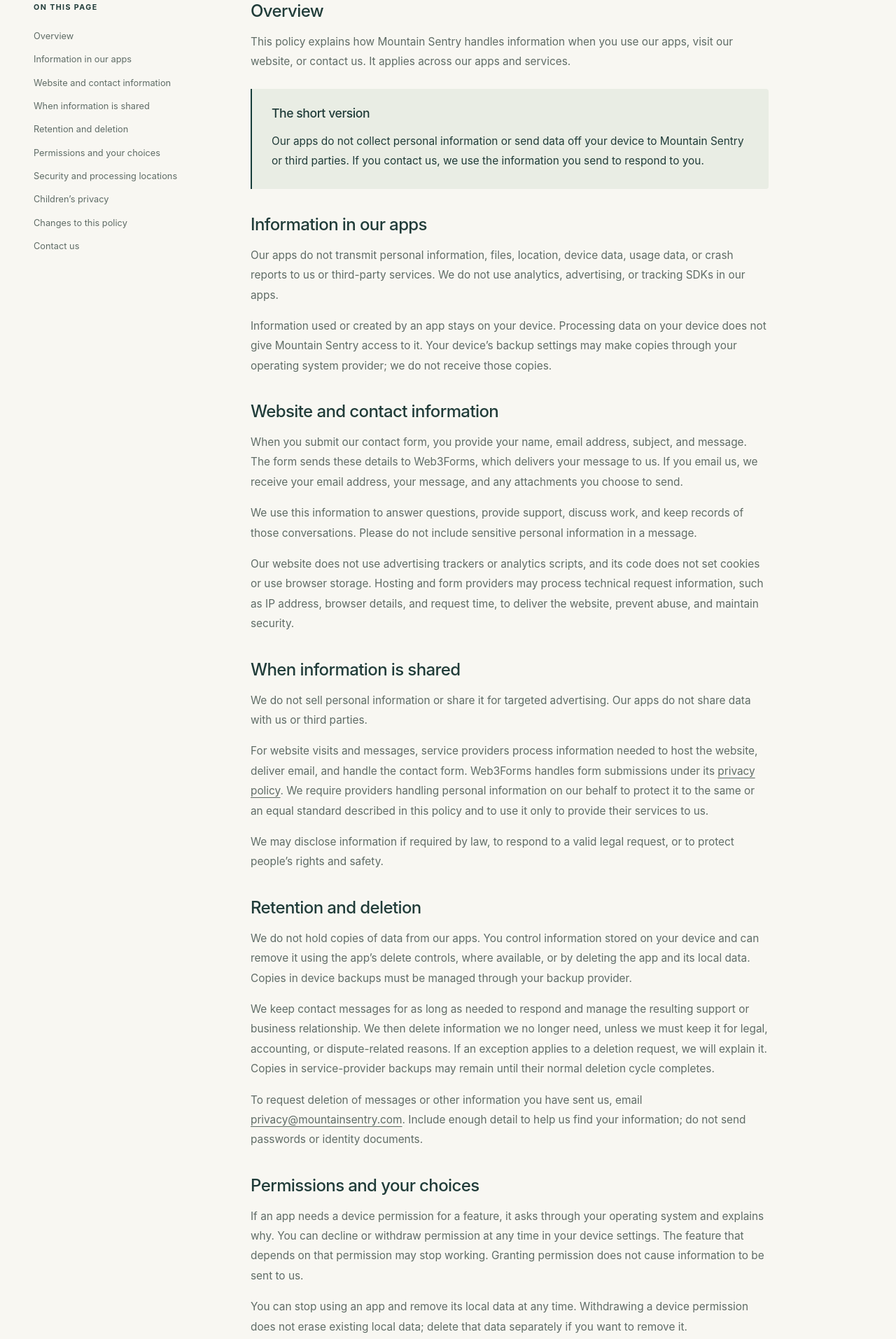
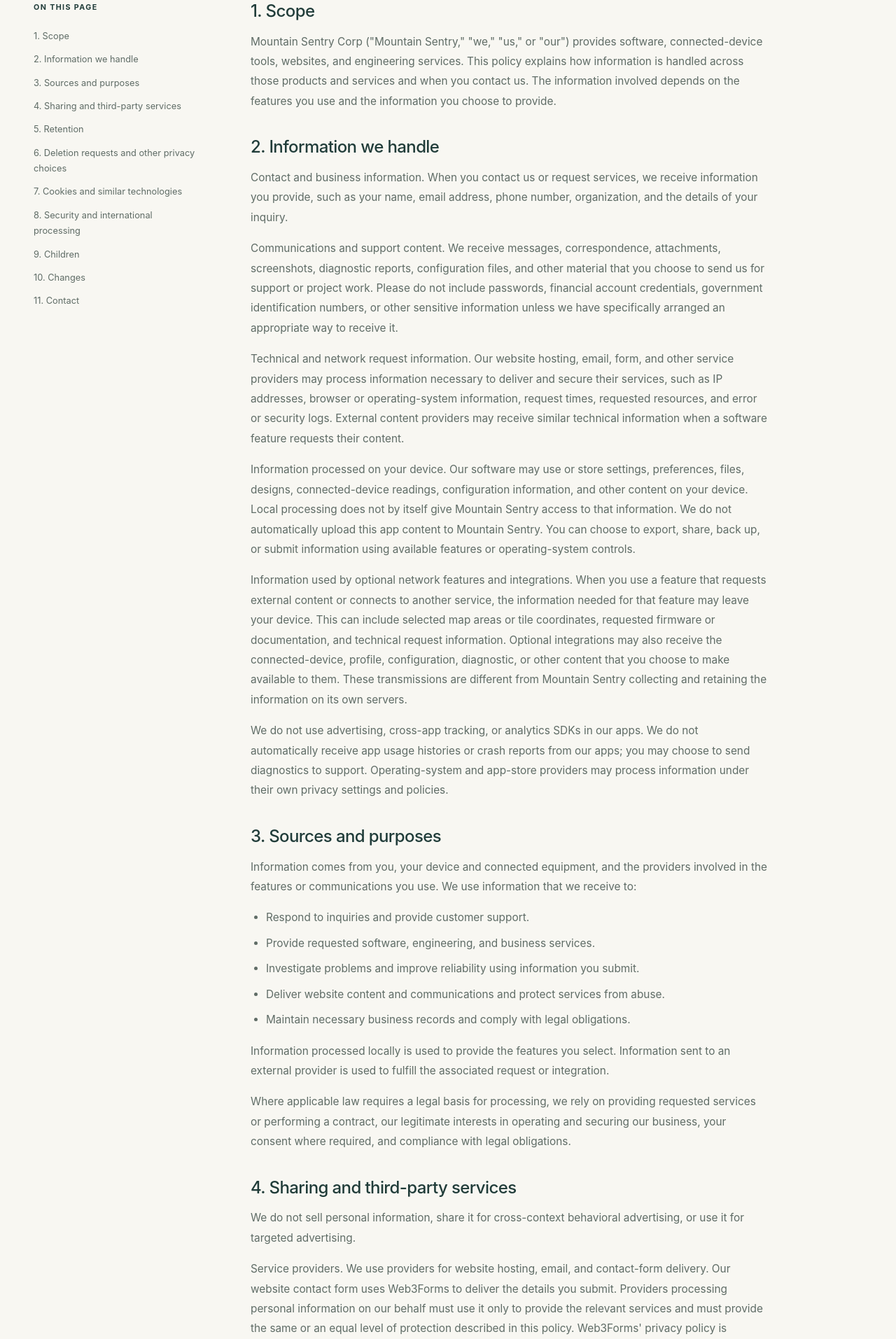
Before and after one commit to brian-greeson/mountainsentry-static, a plain HTML site: page privacy-policy.html in a window 1280 px wide. Shown: the part 514-2427 px from the top of the page at 70% size. Drawn offline with Linux system fonts and the light colour scheme.

Commit message:
update pp

```diff
--- a/privacy-policy.html
+++ b/privacy-policy.html
@@ -52,156 +52,145 @@
               On this page
             </p>
             <ul>
-              <li>
-                <a href="#overview">Overview</a>
-              </li>
-              <li>
-                <a href="#apps">Information in our apps</a>
-              </li>
-              <li>
-                <a href="#website">Website and contact information</a>
-              </li>
-              <li>
-                <a href="#sharing">When information is shared</a>
-              </li>
-              <li>
-                <a href="#retention">Retention and deletion</a>
-              </li>
-              <li>
-                <a href="#choices">Permissions and your choices</a>
-              </li>
-              <li>
-                <a href="#security">Security and processing locations</a>
-              </li>
-              <li>
-                <a href="#children">Children’s privacy</a>
-              </li>
-              <li>
-                <a href="#changes">Changes to this policy</a>
-              </li>
-              <li>
-                <a href="#contact-privacy">Contact us</a>
-              </li>
+              <li><a href="#overview">1. Scope</a></li>
+              <li><a href="#apps">2. Information we handle</a></li>
+              <li><a href="#sources">3. Sources and purposes</a></li>
+              <li><a href="#sharing">4. Sharing and third-party services</a></li>
+              <li><a href="#retention">5. Retention</a></li>
+              <li><a href="#choices">6. Deletion requests and other privacy choices</a></li>
+              <li><a href="#cookies">7. Cookies and similar technologies</a></li>
+              <li><a href="#security">8. Security and international processing</a></li>
+              <li><a href="#children">9. Children</a></li>
+              <li><a href="#changes">10. Changes</a></li>
+              <li><a href="#contact-privacy">11. Contact</a></li>
             </ul>
           </nav>
         </aside>
         <article class="legal-content" aria-label="Privacy policy">
           <section id="overview">
-            <h2>
-              Overview
-            </h2>
+            <h2>1. Scope</h2>
             <p>
-              This policy explains how Mountain Sentry handles information when you use our apps, visit our website, or contact us. It applies across our apps and services.
+              Mountain Sentry Corp (&quot;Mountain Sentry,&quot; &quot;we,&quot; &quot;us,&quot; or &quot;our&quot;) provides software, connected-device tools, websites, and engineering services. This policy explains how information is handled across those products and services and when you contact us. The information involved depends on the features you use and the information you choose to provide.
             </p>
-            <div class="policy-summary">
-              <h2>
-                The short version
-              </h2>
-              <p>
-                Our apps do not collect personal information or send data off your device to Mountain Sentry or third parties. If you contact us, we use the information you send to respond to you.
-              </p>
-            </div>
           </section>
           <section id="apps">
-            <h2>
-              Information in our apps
-            </h2>
+            <h2>2. Information we handle</h2>
             <p>
-              Our apps do not transmit personal information, files, location, device data, usage data, or crash reports to us or third-party services. We do not use analytics, advertising, or tracking SDKs in our apps.
+              Contact and business information. When you contact us or request services, we receive information you provide, such as your name, email address, phone number, organization, and the details of your inquiry.
             </p>
             <p>
-              Information used or created by an app stays on your device. Processing data on your device does not give Mountain Sentry access to it. Your device’s backup settings may make copies through your operating system provider; we do not receive those copies.
+              Communications and support content. We receive messages, correspondence, attachments, screenshots, diagnostic reports, configuration files, and other material that you choose to send us for support or project work. Please do not include passwords, financial account credentials, government identification numbers, or other sensitive information unless we have specifically arranged an appropriate way to receive it.
+            </p>
+            <p>
+              Technical and network request information. Our website hosting, email, form, and other service providers may process information necessary to deliver and secure their services, such as IP addresses, browser or operating-system information, request times, requested resources, and error or security logs. External content providers may receive similar technical information when a software feature requests their content.
+            </p>
+            <p>
+              Information processed on your device. Our software may use or store settings, preferences, files, designs, connected-device readings, configuration information, and other content on your device. Local processing does not by itself give Mountain Sentry access to that information. We do not automatically upload this app content to Mountain Sentry. You can choose to export, share, back up, or submit information using available features or operating-system controls.
+            </p>
+            <p>
+              Information used by optional network features and integrations. When you use a feature that requests external content or connects to another service, the information needed for that feature may leave your device. This can include selected map areas or tile coordinates, requested firmware or documentation, and technical request information. Optional integrations may also receive the connected-device, profile, configuration, diagnostic, or other content that you choose to make available to them. These transmissions are different from Mountain Sentry collecting and retaining the information on its own servers.
+            </p>
+            <p>
+              We do not use advertising, cross-app tracking, or analytics SDKs in our apps. We do not automatically receive app usage histories or crash reports from our apps; you may choose to send diagnostics to support. Operating-system and app-store providers may process information under their own privacy settings and policies.
             </p>
           </section>
-          <section id="website">
-            <h2>
-              Website and contact information
-            </h2>
+          <section id="sources">
+            <h2>3. Sources and purposes</h2>
             <p>
-              When you submit our contact form, you provide your name, email address, subject, and message. The form sends these details to Web3Forms, which delivers your message to us. If you email us, we receive your email address, your message, and any attachments you choose to send.
+              Information comes from you, your device and connected equipment, and the providers involved in the features or communications you use. We use information that we receive to:
+            </p>
+            <ul>
+              <li>Respond to inquiries and provide customer support.</li>
+              <li>Provide requested software, engineering, and business services.</li>
+              <li>Investigate problems and improve reliability using information you submit.</li>
+              <li>Deliver website content and communications and protect services from abuse.</li>
+              <li>Maintain necessary business records and comply with legal obligations.</li>
+            </ul>
+            <p>
+              Information processed locally is used to provide the features you select. Information sent to an external provider is used to fulfill the associated request or integration.
             </p>
             <p>
-              We use this information to answer questions, provide support, discuss work, and keep records of those conversations. Please do not include sensitive personal information in a message.
-            </p>
-            <p>
-              Our website does not use advertising trackers or analytics scripts, and its code does not set cookies or use browser storage. Hosting and form providers may process technical request information, such as IP address, browser details, and request time, to deliver the website, prevent abuse, and maintain security.
+              Where applicable law requires a legal basis for processing, we rely on providing requested services or performing a contract, our legitimate interests in operating and securing our business, your consent where required, and compliance with legal obligations.
             </p>
           </section>
           <section id="sharing">
-            <h2>
-              When information is shared
-            </h2>
+            <h2>4. Sharing and third-party services</h2>
             <p>
-              We do not sell personal information or share it for targeted advertising. Our apps do not share data with us or third parties.
+              We do not sell personal information, share it for cross-context behavioral advertising, or use it for targeted advertising.
             </p>
             <p>
-              For website visits and messages, service providers process information needed to host the website, deliver email, and handle the contact form. Web3Forms handles form submissions under its <a href="https://web3forms.com/privacy">privacy policy</a>. We require providers handling personal information on our behalf to protect it to the same or an equal standard described in this policy and to use it only to provide their services to us.
+              Service providers. We use providers for website hosting, email, and contact-form delivery. Our website contact form uses Web3Forms to deliver the details you submit. Providers processing personal information on our behalf must use it only to provide the relevant services and must provide the same or an equal level of protection described in this policy. Web3Forms&#x27; privacy policy is available at <a href="https://web3forms.com/privacy">https://web3forms.com/privacy</a>.
             </p>
             <p>
-              We may disclose information if required by law, to respond to a valid legal request, or to protect people’s rights and safety.
+              External content and services. Features may request maps, imagery, firmware, documentation, or other content directly from third-party providers. Those providers receive the request and associated technical information and handle it under their own policies. A request sent directly to a provider does not mean Mountain Sentry receives or stores a copy.
+            </p>
+            <p>
+              Optional AI and other integrations. Some software features can connect to an independently operated AI service or another application. Access to local app information is disabled until you enable or authorize the integration. When enabled, the integration may receive information exposed through the feature, including connected-device status, profile information, configuration values, diagnostics, or pending changes. An AI service may transmit that information to its operator for processing. For example, a ChatGPT integration may send information to OpenAI for inference. The provider&#x27;s privacy policy and your account settings govern its retention and other processing. Review the integration&#x27;s explanation and provider settings before enabling it, avoid sharing sensitive information, and disable access when you no longer want to use it. Other features remain usable without enabling optional AI access.
+            </p>
+            <p>
+              At your direction. Information may be shared when you deliberately export or send it, select a destination, connect equipment, or use a third-party backup or sharing service.
+            </p>
+            <p>
+              Legal and safety needs. We may disclose information we hold when reasonably necessary to comply with applicable law or a valid legal process, protect rights and safety, prevent abuse, or resolve disputes.
             </p>
           </section>
           <section id="retention">
-            <h2>
-              Retention and deletion
-            </h2>
+            <h2>5. Retention</h2>
             <p>
-              We do not hold copies of data from our apps. You control information stored on your device and can remove it using the app’s delete controls, where available, or by deleting the app and its local data. Copies in device backups must be managed through your backup provider.
+              We retain contact messages, support submissions, and business records only as long as needed for their stated purposes, ongoing support or business relationships, security, or applicable legal obligations. Retention depends on the type of information and why it was provided. We delete information when it is no longer needed. Limited copies may remain in backups until their normal deletion cycle completes.
             </p>
             <p>
-              We keep contact messages for as long as needed to respond and manage the resulting support or business relationship. We then delete information we no longer need, unless we must keep it for legal, accounting, or dispute-related reasons. If an exception applies to a deletion request, we will explain it. Copies in service-provider backups may remain until their normal deletion cycle completes.
-            </p>
-            <p>
-              To request deletion of messages or other information you have sent us, email <a href="mailto:privacy@mountainsentry.com">privacy@mountainsentry.com</a>. Include enough detail to help us find your information; do not send passwords or identity documents.
+              Local app data remains under your control. You can remove it using available app controls or by deleting the app and its associated data. Device, cloud, and computer backups must be managed separately through the relevant provider. Deleting an app does not necessarily delete exports, backups, support messages, or information already provided to an independent service.
             </p>
           </section>
           <section id="choices">
-            <h2>
-              Permissions and your choices
-            </h2>
+            <h2>6. Deletion requests and other privacy choices</h2>
             <p>
-              If an app needs a device permission for a feature, it asks through your operating system and explains why. You can decline or withdraw permission at any time in your device settings. The feature that depends on that permission may stop working. Granting permission does not cause information to be sent to us.
+              To request deletion of personal information held by Mountain Sentry, email <a href="mailto:support@mountainsentry.com">support@mountainsentry.com</a> with the subject &quot;Privacy deletion request.&quot; Include enough information to identify the messages, support request, or other records involved. Do not send passwords or identity documents with the initial request.
             </p>
             <p>
-              You can stop using an app and remove its local data at any time. Withdrawing a device permission does not erase existing local data; delete that data separately if you want to remove it.
+              We may ask for reasonable information to verify that the request is yours. We will respond within the time required by applicable law. If we must retain information for a legal obligation, security, or another permitted exception, we will explain the applicable limitation. If we hold no relevant information, we will tell you. We cannot directly delete data held only on your device or in an independent provider&#x27;s account; we can explain the available controls where appropriate.
             </p>
             <p>
-              Depending on where you live, you may have rights to access, correct, receive a copy of, or delete personal information we hold, restrict its use, object to processing, or withdraw consent. Contact <a href="mailto:privacy@mountainsentry.com">privacy@mountainsentry.com</a> to make a request. We may need to verify that the request is yours. You may also contact your local data protection authority.
+              Depending on your location and applicable law, you may also have rights to access, correct, obtain a copy of, restrict, or object to our processing of your personal information, withdraw consent, or appeal a decision about a privacy request. Send these requests or appeals to <a href="mailto:support@mountainsentry.com">support@mountainsentry.com</a>. We will not discriminate against you for exercising applicable privacy rights. You may also contact your local data-protection authority.
+            </p>
+            <p>
+              You can manage device permissions in operating-system settings. Declining or withdrawing a permission may prevent the related feature from working, but it does not remove information already stored or shared. Optional integrations can be disabled using their available access controls.
+            </p>
+          </section>
+          <section id="cookies">
+            <h2>7. Cookies and similar technologies</h2>
+            <p>
+              Our website does not use advertising trackers or analytics scripts, and our website code does not set cookies or use browser storage. Hosting and form providers may process technical information to deliver their services, prevent abuse, and maintain security. Our apps may use local storage for preferences and functionality; that storage is not used for cross-app advertising tracking.
             </p>
           </section>
           <section id="security">
-            <h2>
-              Security and processing locations
-            </h2>
+            <h2>8. Security and international processing</h2>
             <p>
-              We use reasonable safeguards to protect messages and other information we receive. No method of transmission or storage is completely secure.
+              We use reasonable technical and organizational safeguards for information we receive. No method of transmission or storage is completely secure. Protect your devices, accounts, exports, and backups, and share only information appropriate for the recipient.
             </p>
             <p>
-              Mountain Sentry is based in the United States. Website and communication providers may process information in the United States or other countries. Where required, we use appropriate safeguards for transfers of personal information.
+              Mountain Sentry is based in the United States. Information handled by us or the providers you use may be processed in the United States or other countries. Where required by applicable law, appropriate safeguards must apply to international transfers.
             </p>
           </section>
           <section id="children">
-            <h2>
-              Children’s privacy
-            </h2>
+            <h2>9. Children</h2>
             <p>
-              Our services are not directed to children under 13, and we do not knowingly collect their personal information. If you believe a child has sent us personal information, contact us so we can remove it.
+              Our services are not directed to children under 13, and we do not knowingly collect their personal information. If you believe a child has provided personal information to us, contact <a href="mailto:support@mountainsentry.com">support@mountainsentry.com</a> so we can investigate and delete it as appropriate.
             </p>
           </section>
           <section id="changes">
-            <h2>
-              Changes to this policy
-            </h2>
+            <h2>10. Changes</h2>
             <p>
-              We will post changes on this page and update the date above. If our data practices change materially, we will provide notice and request consent where required before starting that collection or use.
+              We may update this policy as our services or practices change. We will post the updated policy and revise the date above. Where required, we will provide additional notice and obtain consent before making a material change to how personal information is used.
             </p>
           </section>
           <section id="contact-privacy">
-            <h2>
-              Contact us
-            </h2>
+            <h2>11. Contact</h2>
             <p>
-              Mountain Sentry is responsible for the information described in this policy. For questions or privacy requests, email <a href="mailto:privacy@mountainsentry.com">privacy@mountainsentry.com</a>.
+              Mountain Sentry Corp<br>
+              Privacy questions, support, and deletion requests: <a href="mailto:support@mountainsentry.com">support@mountainsentry.com</a><br>
+              Website: <a href="https://mountainsentry.com">https://mountainsentry.com</a>
             </p>
           </section>
         </article>
```
Also changed, not shown: 1 other file.
